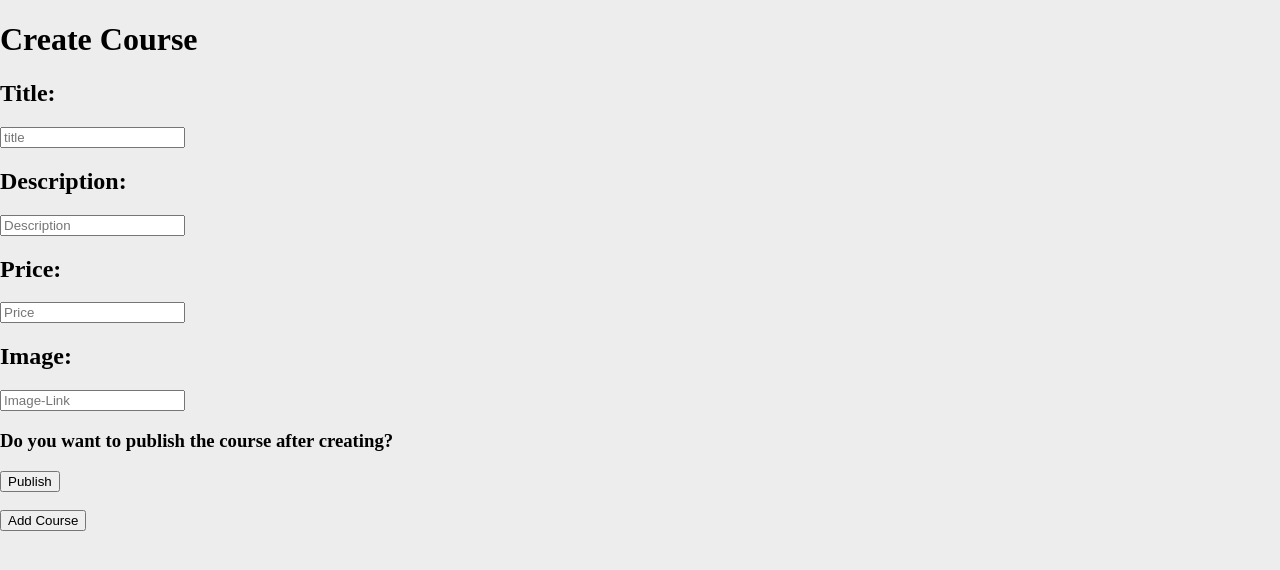
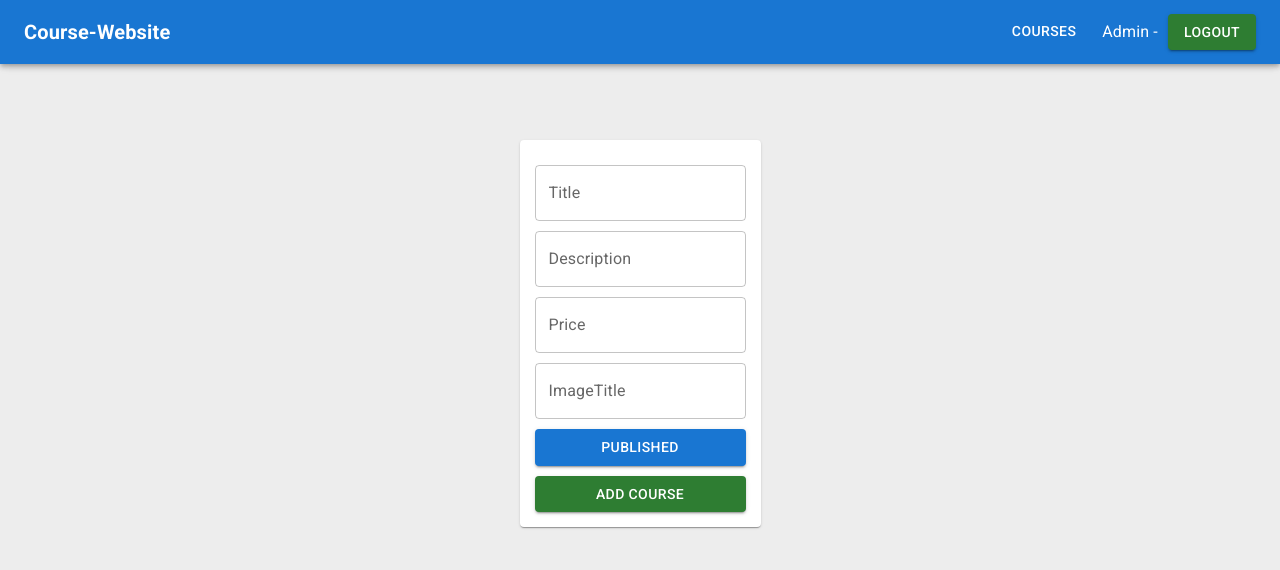
Before and after one commit to gauravsingh94/Projects-while-learning, a React (Vite) app in the folder Course-selling-website-fullstack/admin-client/: page /createcourse in a window 1280 px wide. Shown: the top 570 px of the page. Built offline with nearby package versions, Linux system fonts and the light colour scheme; no server answers.

Commit message:
admin-part of the website is successfully completed with fronted

```diff
--- a/Course-selling-website-fullstack/admin-client/src/App.jsx
+++ b/Course-selling-website-fullstack/admin-client/src/App.jsx
@@ -6,11 +6,6 @@ import CreateCourse from './components/CreateCourse';
 import Register from './components/Register';
 import ShowCourses from './components/ShowCourses';
 import Edit from './components/editpage';
-
-// This file shows how you can do routing in React.
-// Try going to /login, /register, /about, /courses on the website and see how the html changes
-// based on the route.
-// You can also try going to /random and see what happens (a route that doesnt exist)
 
 function App() {
 
--- a/Course-selling-website-fullstack/admin-client/src/components/CreateCourse.jsx
+++ b/Course-selling-website-fullstack/admin-client/src/components/CreateCourse.jsx
@@ -1,5 +1,8 @@
 import axios from "axios";
 import React, { useEffect, useState } from "react";
+import Nav from "./nav.jsx";
+import AddCard from "./comp/addCard.jsx";
+import { Grid } from "@mui/material";
 
 function CreateCourse() {
   const [title, setTitle] = useState("");
@@ -8,14 +11,11 @@ function CreateCourse() {
   const [image, setImage] = useState("");
   const [published, setPublished] = useState(false);
 
+
   const handleClick = () => {
     published ? setPublished(false) : setPublished(true);
   };
   const handleButtonClick = async () => {
-    console.log(title);
-    console.log(description);
-    console.log(price);
-    console.log(image);
 
     const body = {
       title: title,
@@ -45,43 +45,31 @@ function CreateCourse() {
     }
   };
 
+
   useEffect(() => {});
   console.log(published);
   return (
     <div>
-      <h1>Create Course</h1>
-      <h2>Title:</h2>
-      <input
-        type="text"
-        placeholder="title"
-        onChange={(e) => setTitle(e.target.value)}
-      />
-      <br />
-      <h2>Description:</h2>
-      <input
-        type="text"
-        placeholder="Description"
-        onChange={(e) => setDescription(e.target.value)}
-      />
-      <br />
-      <h2>Price:</h2>
-      <input
-        type="text"
-        placeholder="Price"
-        onChange={(e) => setPrice(e.target.value)}
-      />
-      <br />
-      <h2>Image:</h2>
-      <input
-        type="text"
-        placeholder="Image-Link"
-        onChange={(e) => setImage(e.target.value)}
-      />
-      <h3>Do you want to publish the course after creating?</h3>
-      {published ? <button onClick={handleClick}>Not Publish</button> : <button onClick={handleClick}>Publish</button>}
-      <br />
-      <br />
-      <button onClick={handleButtonClick}>Add Course</button>
+      <Nav isCourse={false}/>
+      <Grid
+        container
+        sx={{
+          justifyContent: "center",
+          alignItems: "center",
+          marginTop: "140px",
+        }}
+      >
+        <Grid item>
+          <AddCard
+            setTitle={setTitle}
+            setDescription={setDescription}
+            setPrice={setPrice}
+            handlePublished={handleClick}
+            handleAdd={handleButtonClick}
+            published={published}
+          />
+        </Grid>
+      </Grid>
     </div>
   );
 }
--- a/Course-selling-website-fullstack/admin-client/src/components/ShowCourses.jsx
+++ b/Course-selling-website-fullstack/admin-client/src/components/ShowCourses.jsx
@@ -10,7 +10,6 @@ import "./css/courses.css"
 function ShowCourses() {
 
   const [courses, setCourses] = React.useState([]);
-
   const handleGetRequest = async () => {
     const headers = {
       authorization: "Bearer " + localStorage.getItem("token"),
@@ -62,7 +61,7 @@ function ShowCourses() {
     <Box sx={{
       minHeight: "100vh",
     }}>
-      <Nav />
+      <Nav isCourse={true}/>
       <Grid
         container
         sx={{ margin: "80px auto", justifyContent: "space-between" }}
--- a/Course-selling-website-fullstack/admin-client/src/components/editpage.jsx
+++ b/Course-selling-website-fullstack/admin-client/src/components/editpage.jsx
@@ -93,7 +93,7 @@ function Edit() {
         sx={{
           justifyContent: "center",
           alignItems: "center",
-          marginTop: "60px",
+          marginTop: "140px",
           marginLeft: "60px",
         }}
       >
--- a/Course-selling-website-fullstack/admin-client/src/components/nav.jsx
+++ b/Course-selling-website-fullstack/admin-client/src/components/nav.jsx
@@ -1,11 +1,13 @@
 import React from "react";
-import { AppBar, Typography, Toolbar, Button } from "@mui/material";
+import { AppBar, Typography, Toolbar, Button, Tab, Tabs } from "@mui/material";
 import { useNavigate } from "react-router-dom";
 import axios from "axios";
 
-function Nav() {
+function Nav(props) {
   const navigate = useNavigate();
   const [username, setUsername] = React.useState("");
+  const [selectedTab, setSelectedTab] = React.useState(0);
+  const [isCourse,setisCourses] = React.useState(true);
 
   React.useEffect(() => {
     const getUsername = async () => {
@@ -29,10 +31,18 @@ function Nav() {
     getUsername();
   }, []);
 
-  const handleLogOut=()=>{
+  const handleLogOut = () => {
     localStorage.removeItem("token");
     navigate("/login");
-  }
+  };
+  const handleCoursesClick = () => {
+    navigate("/courses");
+  };
+
+  const handleCreateCourseClick = () => {
+    navigate("/createcourse");
+  };
+
   return (
     <>
       <AppBar>
@@ -41,10 +51,15 @@ function Nav() {
             Course-Website
           </Typography>
           <div style={{ display: "flex", alignItems: "center" }}>
-            <Typography>Admin- {username}</Typography>
+          <Tabs >
+            {!props.isCourse && <Tab label="Courses" sx={{color:"white"}} onClick={handleCoursesClick} />}
+            {props.isCourse && <Tab label="Create Course"sx={{color:"white"}} onClick={handleCreateCourseClick} />}
+          </Tabs>
+            <Typography sx={{ marginLeft: "10px" }}>Admin - {username}</Typography>
             <Button
               variant="contained"
-              sx={{ marginLeft: "10px", backgroundColor: "#A2FF86" }}
+              color="success"
+              sx={{ marginLeft: "10px" }}
               onClick={handleLogOut}
             >
               Logout
```
